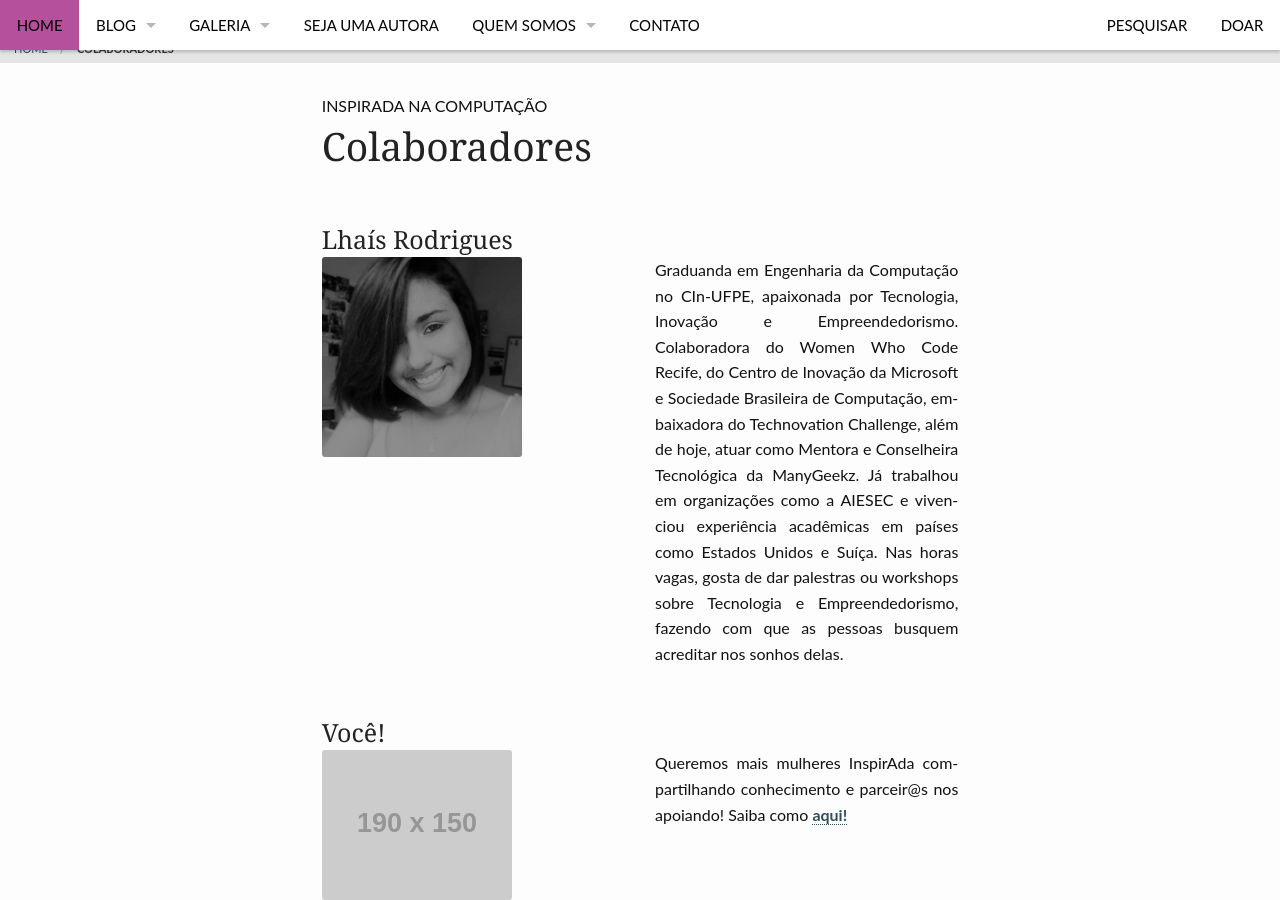
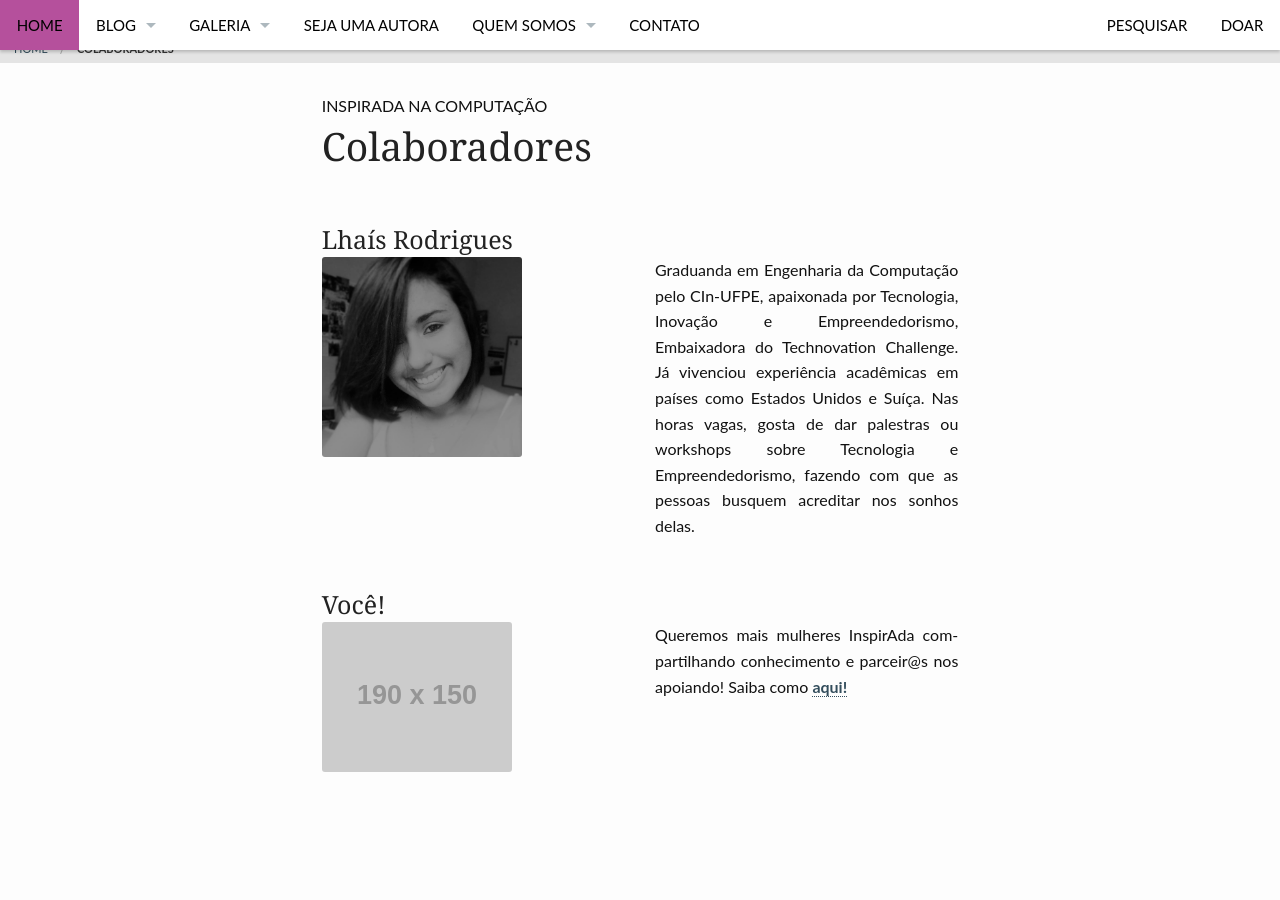
Before and after one commit to inspiradanacomputacao/inspiradanacomputacao.github.io, a Jekyll site: the page built from pages/colaboradores.md, in a window 1280 px wide and 900 px high, scrolled down 326 px. Built offline with Jekyll 4.4.1, drawn with Linux system fonts in a browser that asks for light colours.

Commit message:
teste minibio lhais

```diff
--- a/pages/colaboradores.md
+++ b/pages/colaboradores.md
@@ -22,7 +22,7 @@
       </div>
     <div class="large-6 columns">
         <p align="justify">
-          Graduanda em Engenharia da Computação no CIn-UFPE, apaixonada por Tecnologia, Inovação e Empreendedorismo. Colaboradora do Women Who Code Recife, do Centro de Inovação da Microsoft e Sociedade Brasileira de Computação, embaixadora do Technovation Challenge, além de hoje, atuar como Mentora e Conselheira Tecnológica da ManyGeekz. Já trabalhou em organizações como a AIESEC e vivenciou experiência acadêmicas em países como Estados Unidos e Suíça. Nas horas vagas, gosta de dar palestras ou workshops sobre Tecnologia e Empreendedorismo, fazendo com que as pessoas busquem acreditar nos sonhos delas.
+          Graduanda em Engenharia da Computação pelo CIn-UFPE, apaixonada por Tecnologia, Inovação e Empreendedorismo, Embaixadora do Technovation Challenge. Já vivenciou experiência acadêmicas em países como Estados Unidos e Suíça. Nas horas vagas, gosta de dar palestras ou workshops sobre Tecnologia e Empreendedorismo, fazendo com que as pessoas busquem acreditar nos sonhos delas.
         </p>
     </div>
   </div>
```
